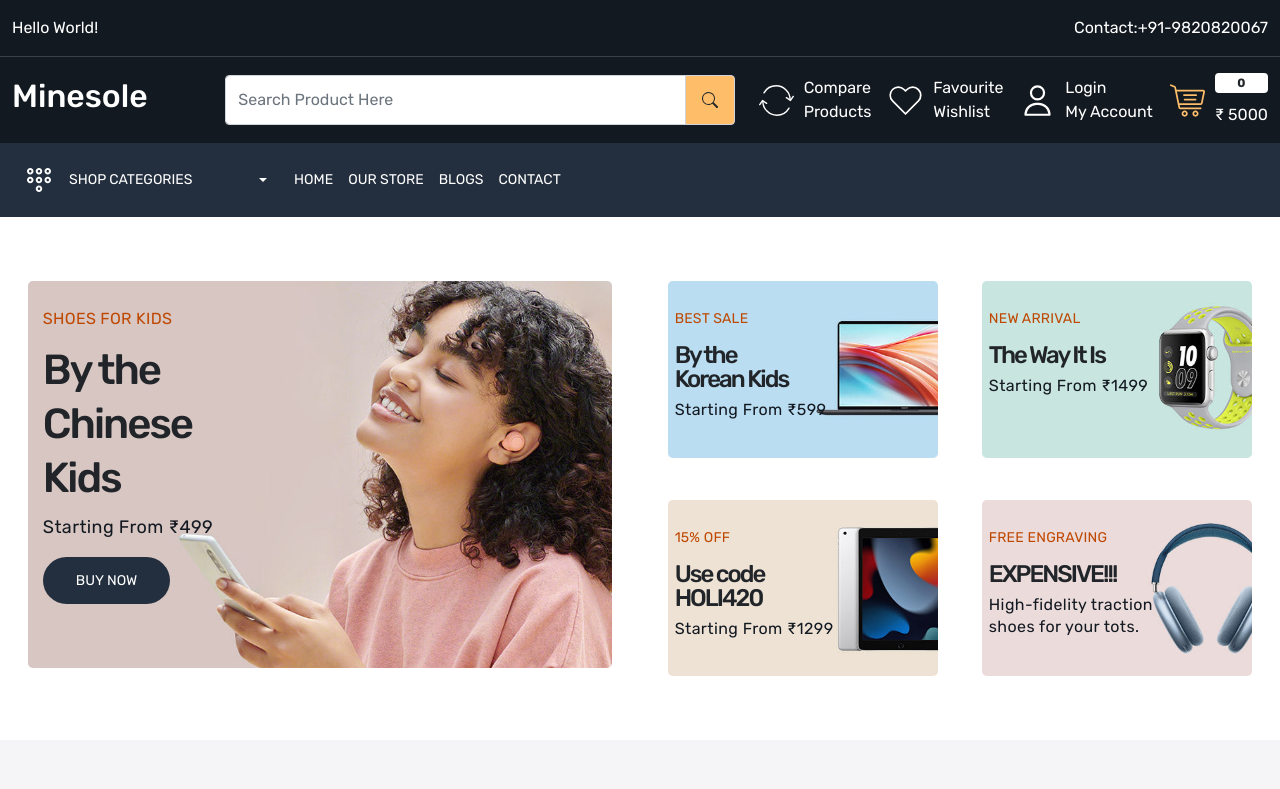
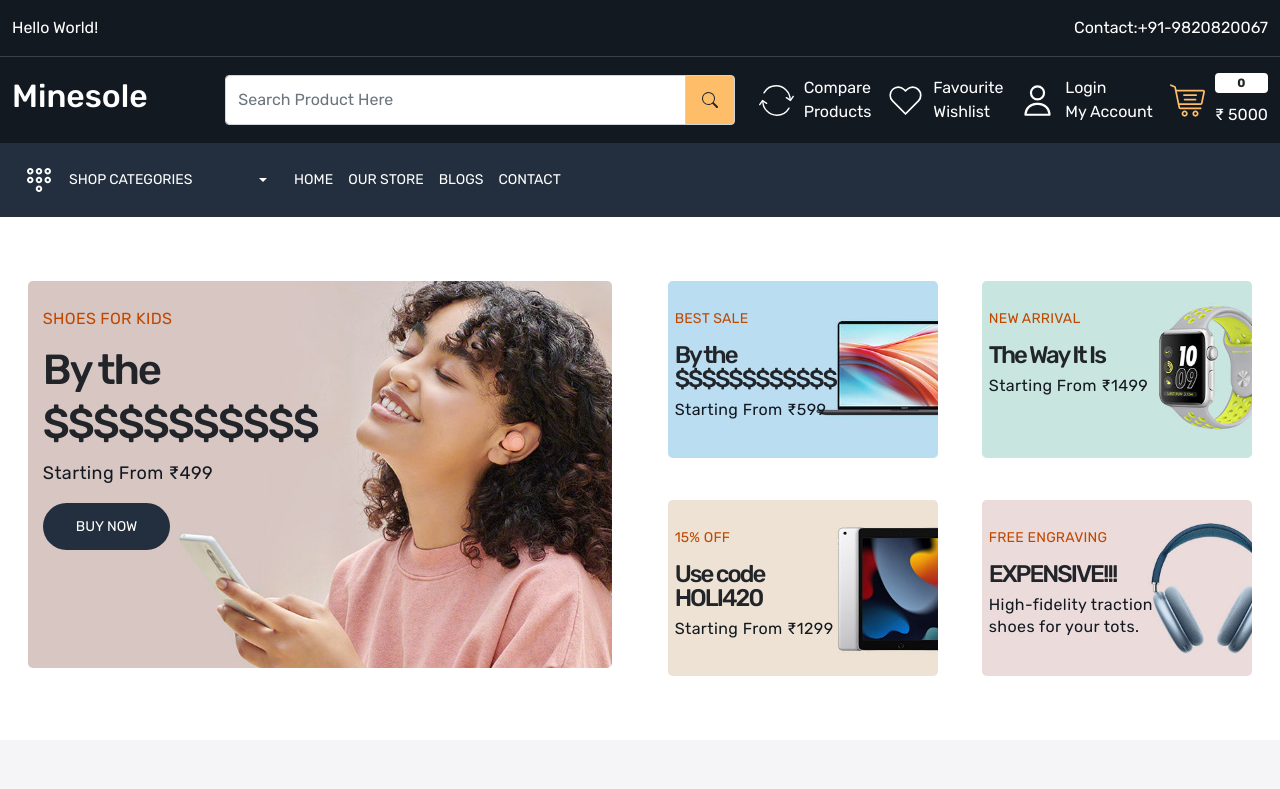
Before and after one commit to aditya-bsingh5/minesole-frontend, a React (Create React App) app: page / in a window 1280 px wide. Shown: the top 789 px of the page. Built offline with nearby package versions, Linux system fonts and the light colour scheme.

Commit message:
correction

```diff
--- a/src/pages/Home.js
+++ b/src/pages/Home.js
@@ -20,7 +20,7 @@ const Home = () => {
               />
               <div className="main-banner-content position-absolute">
                 <h4>Shoes for Kids</h4>
-                <h5>By the Chinese Kids</h5>
+                <h5>By the $$$$$$$$$$$</h5>
                 <p>Starting From ₹499</p>
                 <Link className="button"> BUY NOW</Link>
               </div>
@@ -36,7 +36,7 @@ const Home = () => {
                 />
                 <div className="small-banner-content position-absolute">
                   <h4>Best Sale</h4>
-                  <h5>By the Korean Kids</h5>
+                  <h5>By the $$$$$$$$$$$$</h5>
                   <p>Starting From ₹599</p>
                 </div>
               </div>
```
